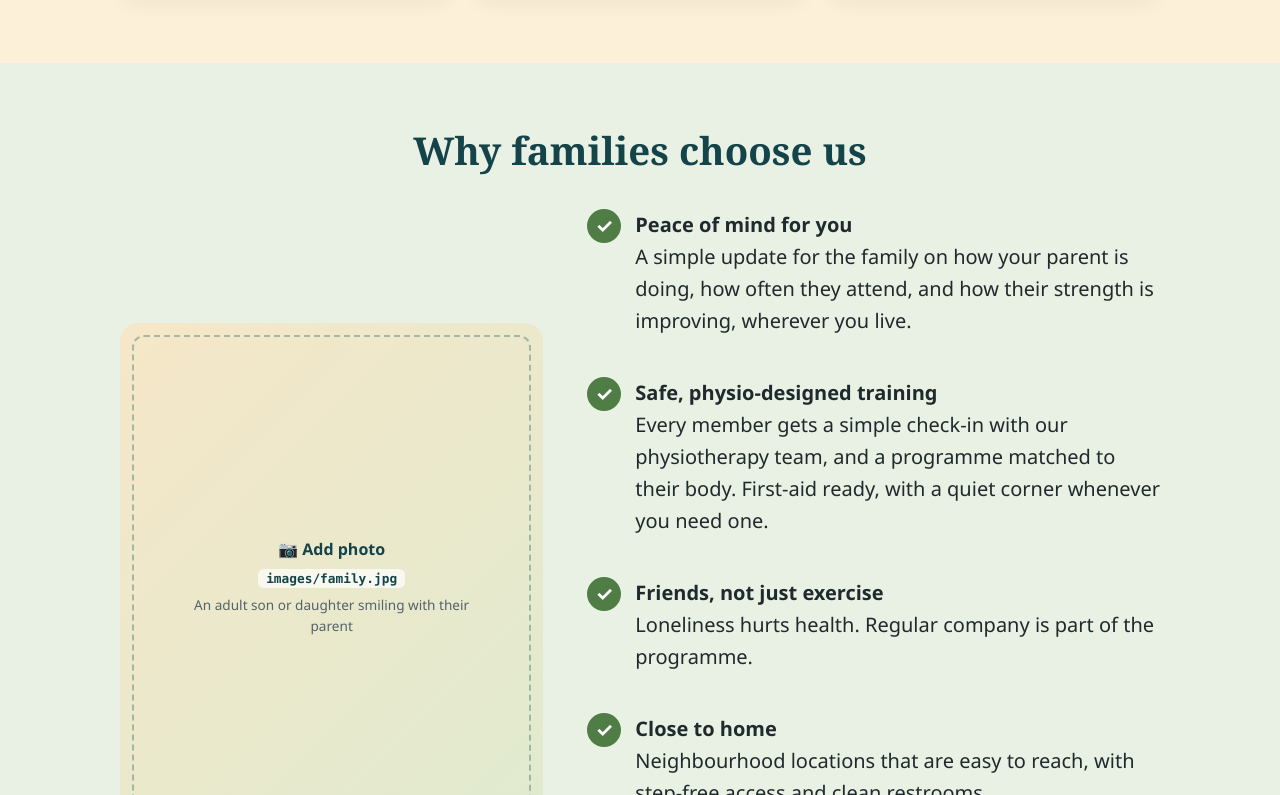
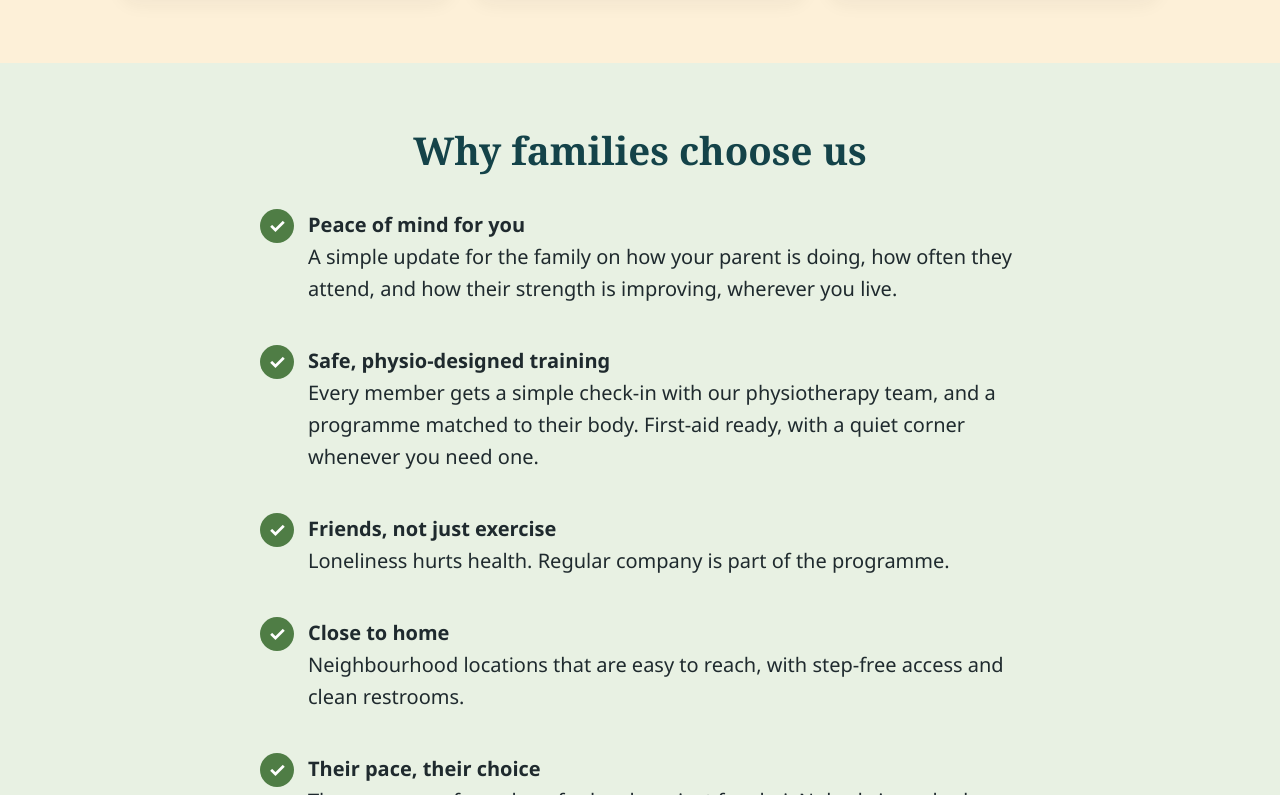
Before and after one commit to srohan8/SilvernStrong, a plain HTML site: page index.html in a window 1280 px wide. Shown: the part 2755-3550 px from the top of the page. Drawn offline with Linux system fonts and the light colour scheme.

Commit message:
Remove empty family photo placeholder
Co-Authored-By: Claude Sonnet 5.5 <noreply@anthropic.com>

```diff
--- a/index.html
+++ b/index.html
@@ -121,6 +121,7 @@
   .card.has-photo figure + *{margin-top:22px}
   .split{display:grid;grid-template-columns:.85fr 1.15fr;gap:44px;align-items:center}
   .split .why{grid-template-columns:1fr;gap:20px}
+  .split.nophoto{grid-template-columns:1fr;max-width:760px;margin-inline:auto}
 
   @media (max-width:860px){
     .split{grid-template-columns:1fr}
@@ -248,8 +249,7 @@
 <section class="alt-bg">
   <div class="wrap">
     <h2 class="center" style="margin-bottom:36px">Why families choose us</h2>
-    <div class="split">
-    <figure class="photo r-tall"><div class="ph"><b>📷 Add photo</b><span>images/family.jpg</span><em>An adult son or daughter smiling with their parent</em></div><img src="images/family.jpg" alt="An adult daughter smiling with her mother" loading="lazy" onerror="this.remove()"></figure>
+    <div class="split nophoto">
     <div class="why">
       <div><span class="tick">✓</span><p><b>Peace of mind for you</b>A simple update for the family on how your parent is doing, how often they attend, and how their strength is improving, wherever you live.</p></div>
       <div><span class="tick">✓</span><p><b>Safe, physio-designed training</b>Every member gets a simple check-in with our physiotherapy team, and a programme matched to their body. First-aid ready, with a quiet corner whenever you need one.</p></div>
```
